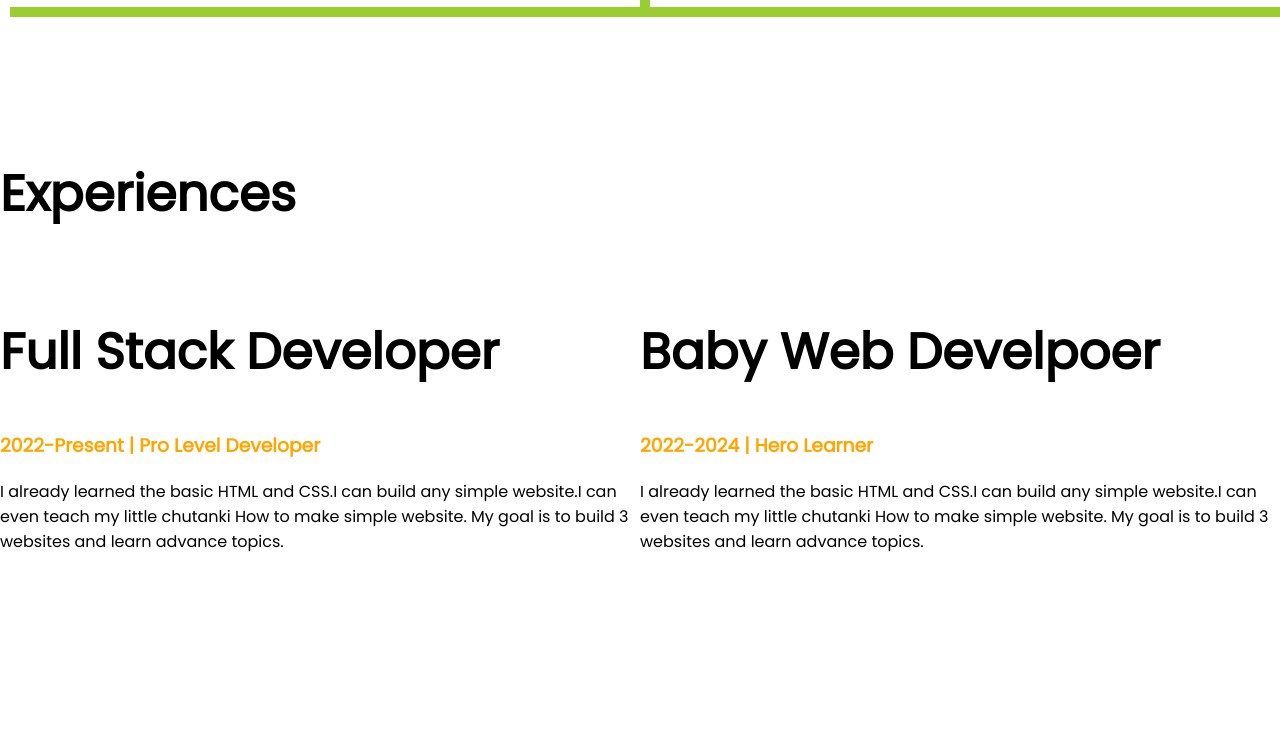
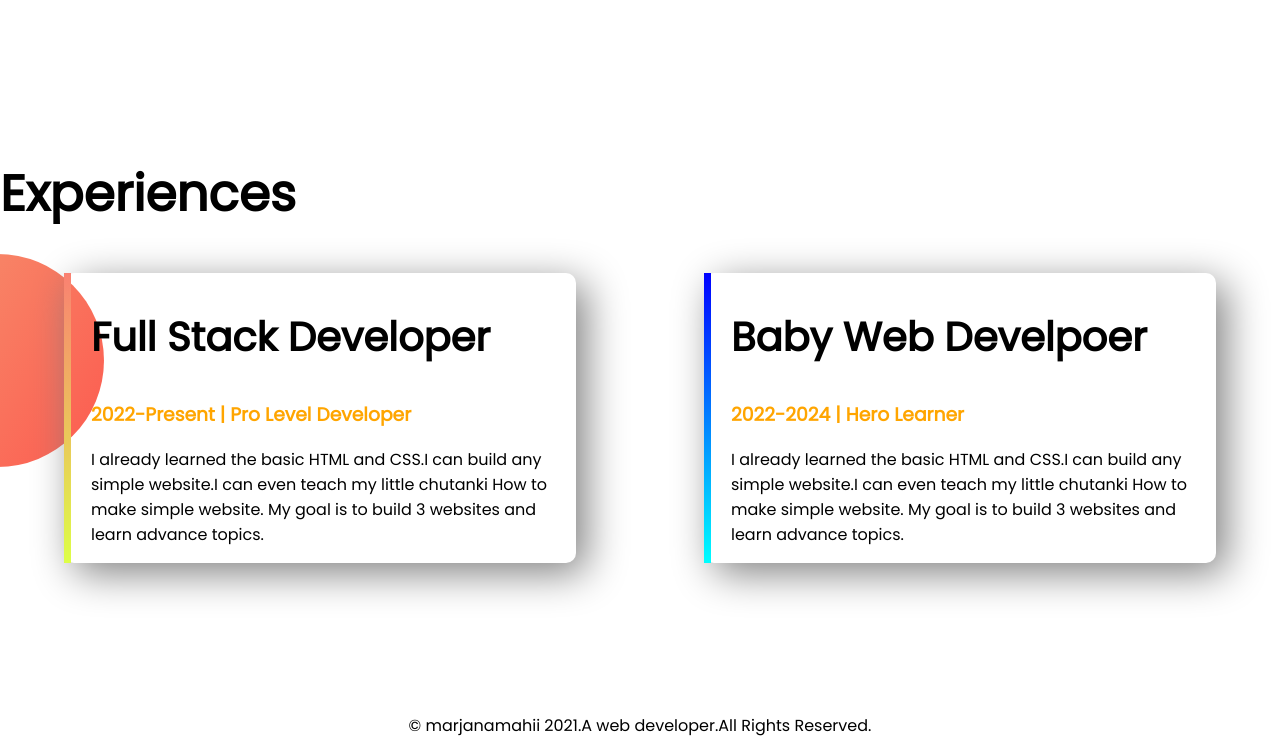
Before and after one commit to marjanamahii/developer-portfolio, a plain HTML site: page index.html in a window 1280 px wide. Shown: the part 1207-1961 px from the top of the page. Before the commit the page ends 1927 px from the top, so only its background shows below. Drawn offline with Linux system fonts and the light colour scheme.

Commit message:
all added

```diff
--- a/index.html
+++ b/index.html
@@ -27,7 +27,7 @@
     </section>
     <section class="dream-big flexible-container">
         <div class="half-width">
-            <img src="/images/marjana-bg.png" alt="">
+            <img src="./images/marjana-bg.png" alt="">
         </div>
         <div class="half-width">
             <h1>Dream Big</h1>
@@ -41,18 +41,21 @@
     <section class="experience-area">
         <h1>Experiences</h1>
         <div class="flexible-container">
-            <div class="experience-item">
-                <h1>Full Stack Developer</h1>
+            <div id="web-developer2" class="experience-item">
+                <h2>Full Stack Developer</h2>
                 <h3 class="orange-color">2022-Present | Pro Level Developer</h3>
                 <p>I already learned the basic HTML and CSS.I can build any simple website.I can even teach my little chutanki How to make simple website. My goal is to build 3 websites and learn advance topics.</p>
             </div>
-            <div class="experience-item">
-                <h1>Baby Web Develpoer</h1>
+            <div id="web-developer1" class="experience-item">
+                <h2>Baby Web Develpoer</h2>
                 <h3 class="orange-color">2022-2024 | Hero Learner</h3>
                 <p>I already learned the basic HTML and CSS.I can build any simple website.I can even teach my little chutanki How to make simple website. My goal is to build 3 websites and learn advance topics.</p>
             </div>
         </div>
 
     </section>
+    <footer>
+        <p>© marjanamahii 2021.A web developer.All Rights Reserved.</p>
+    </footer>
 </body>
 </html>
--- a/style.css
+++ b/style.css
@@ -16,7 +16,7 @@ h1{
 .half-width{
     width: 50%;
     padding-left: 5%;
-    box-shadow: 10px 10px yellowgreen;
+
 }
 .half-width img{
     width: 90%;
@@ -30,11 +30,42 @@ h1{
     font-weight: 700;
 }
 .top-banner{
-    background-image: url(/images/top-banner.png);
+    background-image: url(./images/top-banner.png);
     background-repeat: no-repeat;
 }
 .dream-big{
-    background-image: url(/images/dream-bg.png);
+    background-image: url(./images/dream-bg.png);
     background-repeat: no-repeat;
     background-position: right;
 }
+.experience-item{
+    width: 40%;
+    margin-left: 5%;
+    margin-right: 5%;
+    padding-left: 20px;
+    border-radius: 10px;
+    box-shadow: 10px 10px 40px gray;
+
+}
+h2{
+    font-size: 40px;
+}
+.experience-area{
+    background-image: url(./images/exp-bg.png);
+    background-repeat: no-repeat;
+    background-position: left;
+}
+#web-developer1{
+    border-left: 7px solid;
+    border-image: linear-gradient(blue,cyan);
+    border-image-slice: 1;
+}
+#web-developer2{
+    border-left: 7px solid;
+    border-image: linear-gradient(salmon, rgb(221, 255, 71));
+    border-image-slice: 1;
+}
+footer p{
+    text-align: center;
+
+}
```
